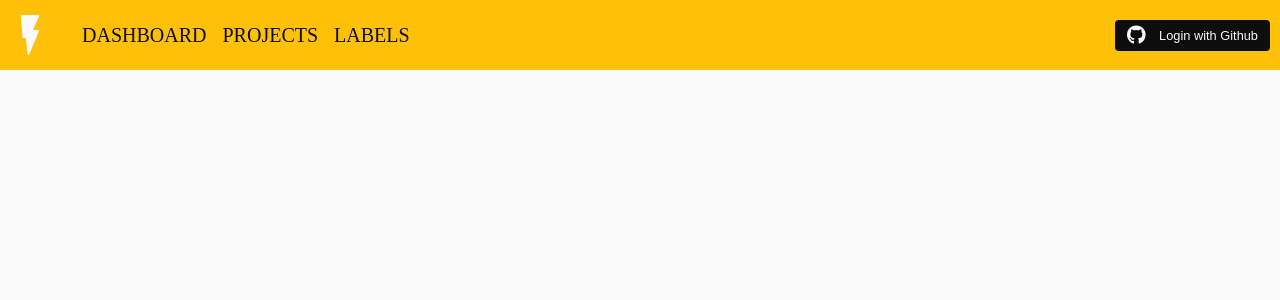
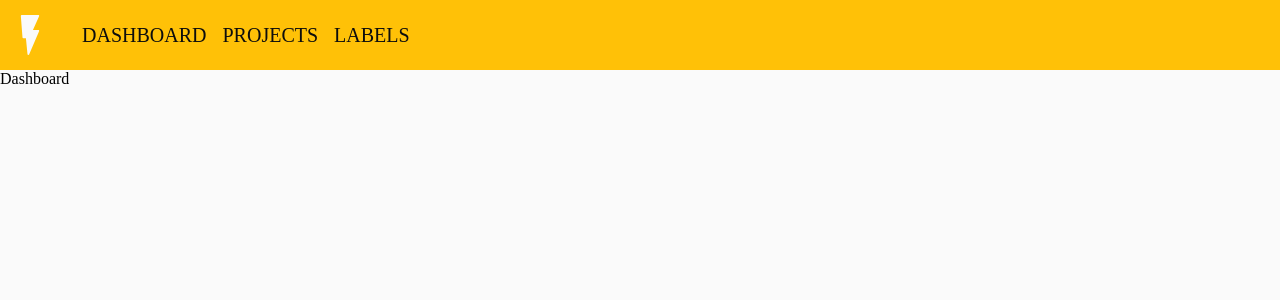
Before and after one commit to mhogeveen/zap, a React (Create React App) app in the folder client/: page /dashboard in a window 1280 px wide. Shown: the top 300 px of the page. Built offline with nearby package versions, Linux system fonts and the light colour scheme; no server answers.

Commit message:
Setup for Auth0 integration

```diff
--- a/client/package.json
+++ b/client/package.json
@@ -3,6 +3,7 @@
   "version": "0.1.0",
   "private": true,
   "dependencies": {
+    "@auth0/auth0-react": "^1.0.0",
     "@testing-library/jest-dom": "^4.2.4",
     "@testing-library/react": "^9.5.0",
     "@testing-library/user-event": "^7.2.1",
--- a/client/src/actions/index.js
+++ b/client/src/actions/index.js
@@ -1,12 +1 @@
-import { UPDATE_LOGGED_IN } from './types'
-import axios from 'axios'
-
-export const updateLoggedIn = () => async (dispatch) => {
-   // return {
-   //    type: UPDATE_LOGGED_IN,
-   // }
-
-   dispatch({
-      type: UPDATE_LOGGED_IN,
-   })
-}
+import {} from './types'
--- a/client/src/actions/types.js
+++ /dev/null
@@ -1 +0,0 @@
-export const UPDATE_LOGGED_IN = 'UPDATE_LOGGED_IN'
--- /dev/null
+++ b/client/src/auth0-provider-with-history.js
@@ -0,0 +1,25 @@
+import React from 'react'
+import history from './history'
+import { Auth0Provider } from '@auth0/auth0-react'
+
+const Auth0ProviderWithHistory = ({ children }) => {
+   const domain = process.env.REACT_APP_AUTH0_DOMAIN
+   const clientId = process.env.REACT_APP_AUTH0_CLIENT_ID
+
+   const onRedirectCallback = (appState) => {
+      history.push(appState?.returnTo || window.location.pathname)
+   }
+
+   return (
+      <Auth0Provider
+         domain={domain}
+         clientId={clientId}
+         redirectUri={window.location.origin}
+         onRedirectCallback={onRedirectCallback}
+      >
+         {children}
+      </Auth0Provider>
+   )
+}
+
+export default Auth0ProviderWithHistory
--- a/client/src/components/App.js
+++ b/client/src/components/App.js
@@ -1,6 +1,8 @@
 import React from 'react'
 import { Router, Switch, Route } from 'react-router-dom'
 import history from '../history'
+
+import Auth0ProviderWithHistory from '../auth0-provider-with-history'
 
 import Navbar from './Navbar'
 
@@ -9,11 +11,16 @@ const App = () => {
       <>
          <Navbar />
          <Router history={history}>
-            <Switch>
-               <Route exact path='/'>
-                  <div>App</div>
-               </Route>
-            </Switch>
+            <Auth0ProviderWithHistory>
+               <Switch>
+                  <Route exact path='/'>
+                     <div>Home</div>
+                  </Route>
+                  <Route path='/dashboard'>
+                     <div>Dashboard</div>
+                  </Route>
+               </Switch>
+            </Auth0ProviderWithHistory>
          </Router>
       </>
    )
--- a/client/src/components/LogInOut.js
+++ /dev/null
@@ -1,23 +0,0 @@
-import React from 'react'
-import { connect } from 'react-redux'
-import { updateLoggedIn } from '../actions'
-
-const LogInOut = ({ updateLoggedIn }) => {
-   const handleUpdateLoggedIn = () => {
-      updateLoggedIn()
-   }
-
-   return (
-      <>
-         <button className='btn btn--github' onClick={handleUpdateLoggedIn}>
-            Login with Github
-         </button>
-      </>
-   )
-}
-
-const mapStateToProps = (state) => {
-   return { loggedIn: state.loggedIn }
-}
-
-export default connect(mapStateToProps, { updateLoggedIn })(LogInOut)
--- a/client/src/components/Navbar.js
+++ b/client/src/components/Navbar.js
@@ -1,6 +1,4 @@
 import React from 'react'
-
-import LogInOut from './LogInOut'
 
 const Navbar = () => {
    return (
@@ -21,7 +19,6 @@ const Navbar = () => {
             <li className='navbar__menu-item'>Projects</li>
             <li className='navbar__menu-item'>Labels</li>
          </ul>
-         <LogInOut />
       </nav>
    )
 }
--- a/client/src/index.js
+++ b/client/src/index.js
@@ -1,9 +1,9 @@
 import React from 'react'
 import ReactDOM from 'react-dom'
+
 import { createStore, applyMiddleware } from 'redux'
 import { Provider } from 'react-redux'
 import thunk from 'redux-thunk'
-
 import reducers from './reducers'
 
 import App from './components/App'
--- a/client/src/reducers/index.js
+++ b/client/src/reducers/index.js
@@ -1,7 +1,5 @@
 import { combineReducers } from 'redux'
 
-import loggedInReducer from './loggedInReducer'
-
 export default combineReducers({
-   loggedIn: loggedInReducer,
+   reducer: () => null,
 })
--- a/client/src/reducers/loggedInReducer.js
+++ /dev/null
@@ -1,10 +0,0 @@
-import { UPDATE_LOGGED_IN } from '../actions/types'
-
-export default (state = false, action) => {
-   switch (action.type) {
-      case UPDATE_LOGGED_IN:
-         return !state
-      default:
-         return state
-   }
-}
```
Also changed, not shown: 2 other files (tests, documents, lock files or other folders).
